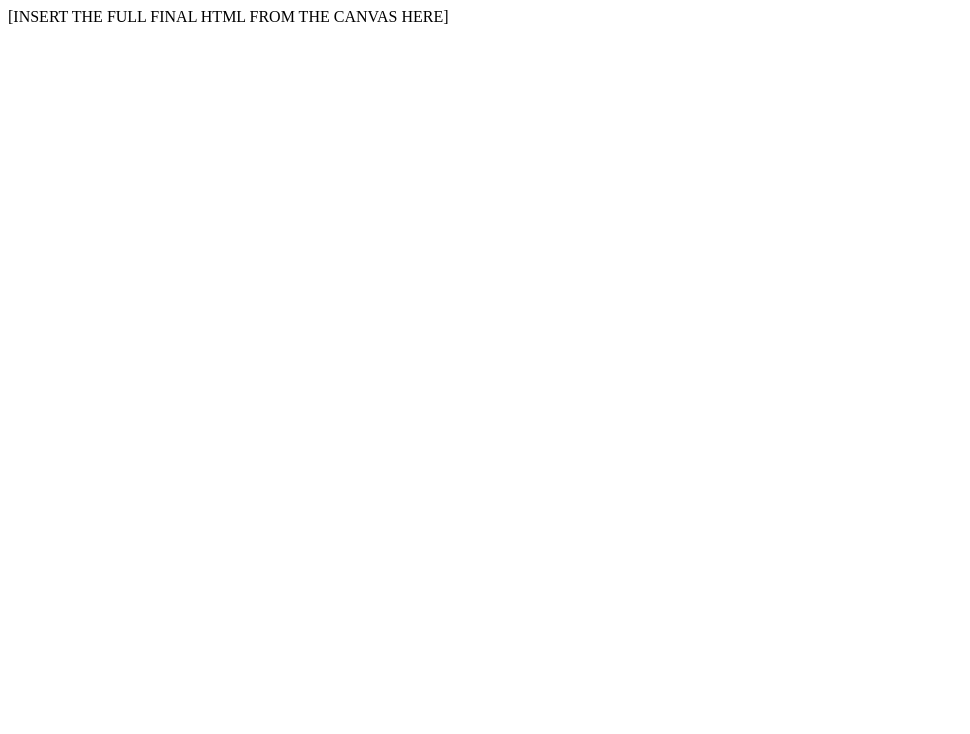
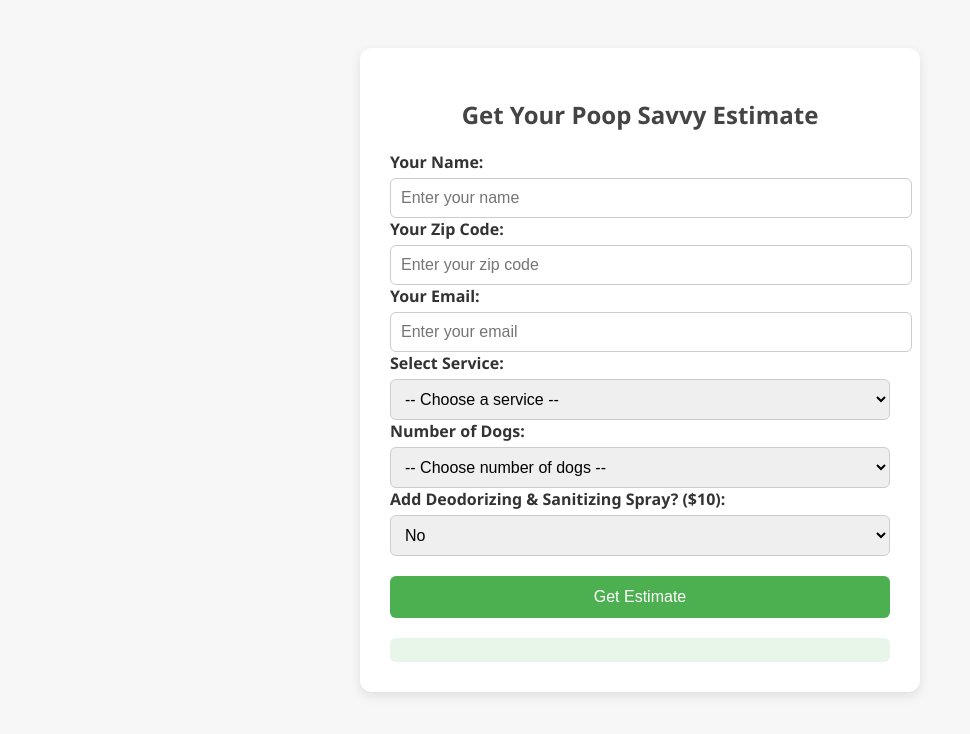
Before and after one commit to poopsavvy/form, a plain HTML site: page index.html in a window 1280 px wide. Shown: the whole page, without its empty margins (0-970 px from the left). Drawn offline with Linux system fonts and the light colour scheme.

Commit message:
Update index.html

```diff
--- a/index.html
+++ b/index.html
@@ -1,2 +1,169 @@
 
-[INSERT THE FULL FINAL HTML FROM THE CANVAS HERE]
+<!DOCTYPE html>
+<html lang="en">
+<head>
+  <meta charset="UTF-8">
+  <meta name="viewport" content="width=device-width, initial-scale=1.0">
+  <title>Poop Savvy Estimate Form</title>
+  <script src="https://cdn.emailjs.com/dist/email.min.js"></script>
+  <style>
+    body {
+      font-family: 'Segoe UI', sans-serif;
+      background: #f7f7f7;
+      padding: 40px 20px;
+      display: flex;
+      justify-content: center;
+    }
+    .container {
+      background: white;
+      border-radius: 12px;
+      box-shadow: 0 4px 12px rgba(0, 0, 0, 0.1);
+      padding: 30px;
+      width: 100%;
+      max-width: 500px;
+    }
+    h2 {
+      text-align: center;
+      color: #444;
+    }
+    label {
+      margin-top: 15px;
+      font-weight: 600;
+      color: #333;
+    }
+    input, select {
+      width: 100%;
+      padding: 10px;
+      margin-top: 5px;
+      border-radius: 6px;
+      border: 1px solid #ccc;
+      font-size: 1em;
+    }
+    button {
+      margin-top: 20px;
+      width: 100%;
+      background: #4CAF50;
+      color: white;
+      border: none;
+      padding: 12px;
+      font-size: 1em;
+      border-radius: 6px;
+      cursor: pointer;
+      transition: background 0.3s ease;
+    }
+    button:hover {
+      background: #45a049;
+    }
+    #estimate {
+      margin-top: 20px;
+      font-size: 1.1em;
+      font-weight: 500;
+      color: #333;
+      background: #e8f5e9;
+      padding: 12px;
+      border-radius: 6px;
+    }
+  </style>
+</head>
+<body>
+  <div class="container">
+    <h2>Get Your Poop Savvy Estimate</h2>
+
+    <label for="name">Your Name:</label>
+    <input type="text" id="name" placeholder="Enter your name">
+
+    <label for="zipcode">Your Zip Code:</label>
+    <input type="text" id="zipcode" placeholder="Enter your zip code">
+
+    <label for="email">Your Email:</label>
+    <input type="email" id="email" placeholder="Enter your email">
+
+    <label for="service">Select Service:</label>
+    <select id="service">
+      <option value="">-- Choose a service --</option>
+      <option value="weekly">Weekly Cleanup</option>
+      <option value="twice">Twice-a-Month Cleanup</option>
+      <option value="onetime">One-Time Cleanup</option>
+    </select>
+
+    <label for="dogs">Number of Dogs:</label>
+    <select id="dogs">
+      <option value="">-- Choose number of dogs --</option>
+      <option value="1">1</option>
+      <option value="2">2</option>
+      <option value="3">3</option>
+      <option value="4">4</option>
+    </select>
+
+    <label for="deodorize">Add Deodorizing & Sanitizing Spray? ($10):</label>
+    <select id="deodorize">
+      <option value="no">No</option>
+      <option value="yes">Yes</option>
+    </select>
+
+    <button onclick="getEstimate()">Get Estimate</button>
+    <div id="estimate"></div>
+  </div>
+
+  <script>
+    emailjs.init("PYixL_lI3vvHOjvmi");
+
+    const pricing = {
+      weekly: {1: 75, 2: 85, 3: 95, 4: 105},
+      twice: {1: 45, 2: 55, 3: 65, 4: 75},
+      onetime: {1: 20, 2: 30, 3: 40, 4: 50}
+    };
+
+    const serviceZips = new Set([
+      "75033", "75034", "75035", "75036", "75068", "75023", "75024", "75025", "75074", "75075", "75093", "75094",
+      "75050", "75051", "75052", "75053", "75054", "75104", "75115", "75123", "75116", "75137", "75138", "75134",
+      "75146", "75154", "75165", "75167", "75168", "76001", "76002", "76006", "76010", "76011", "76012", "76013",
+      "76014", "76015", "76016", "76017", "76018", "76040", "76060", "76065", "76063"
+    ]);
+
+    function getEstimate() {
+      const name = document.getElementById("name").value;
+      const email = document.getElementById("email").value;
+      const zipcode = document.getElementById("zipcode").value;
+      const service = document.getElementById("service").value;
+      const dogs = document.getElementById("dogs").value;
+      const deodorize = document.getElementById("deodorize").value;
+
+      if (!name || !email || !zipcode || !service || !dogs) {
+        document.getElementById("estimate").innerText = "Please fill out all fields.";
+        return;
+      }
+
+      if (!serviceZips.has(zipcode)) {
+        document.getElementById("estimate").innerText = "Sorry, we do not currently service your zip code.";
+        return;
+      }
+
+      let price = pricing[service][dogs];
+      if (deodorize === "yes") price += 10;
+
+      const estimateText = `Hi ${name}, your estimated price is $${price.toFixed(2)}. We’ll follow up at ${email}.`;
+      document.getElementById("estimate").innerText = estimateText + '
+
+Thank you for your request! If you have any additional questions or concerns, feel free to email us at info@poop-savvy.com.';
+
+      const templateParams = {
+        name: name,
+        email: email,
+        zipcode: zipcode,
+        service: service,
+        dogs: dogs,
+        deodorize: deodorize,
+        estimate: `$${price.toFixed(2)}`
+      };
+
+      emailjs.send("service_qt03754", "template_dfhkd1w", templateParams)
+        .then(() => {
+          console.log("Email sent successfully");
+        }, (error) => {
+          console.error("EmailJS error:", error);
+        });
+    }
+  </script>
+</body>
+</html>
```
